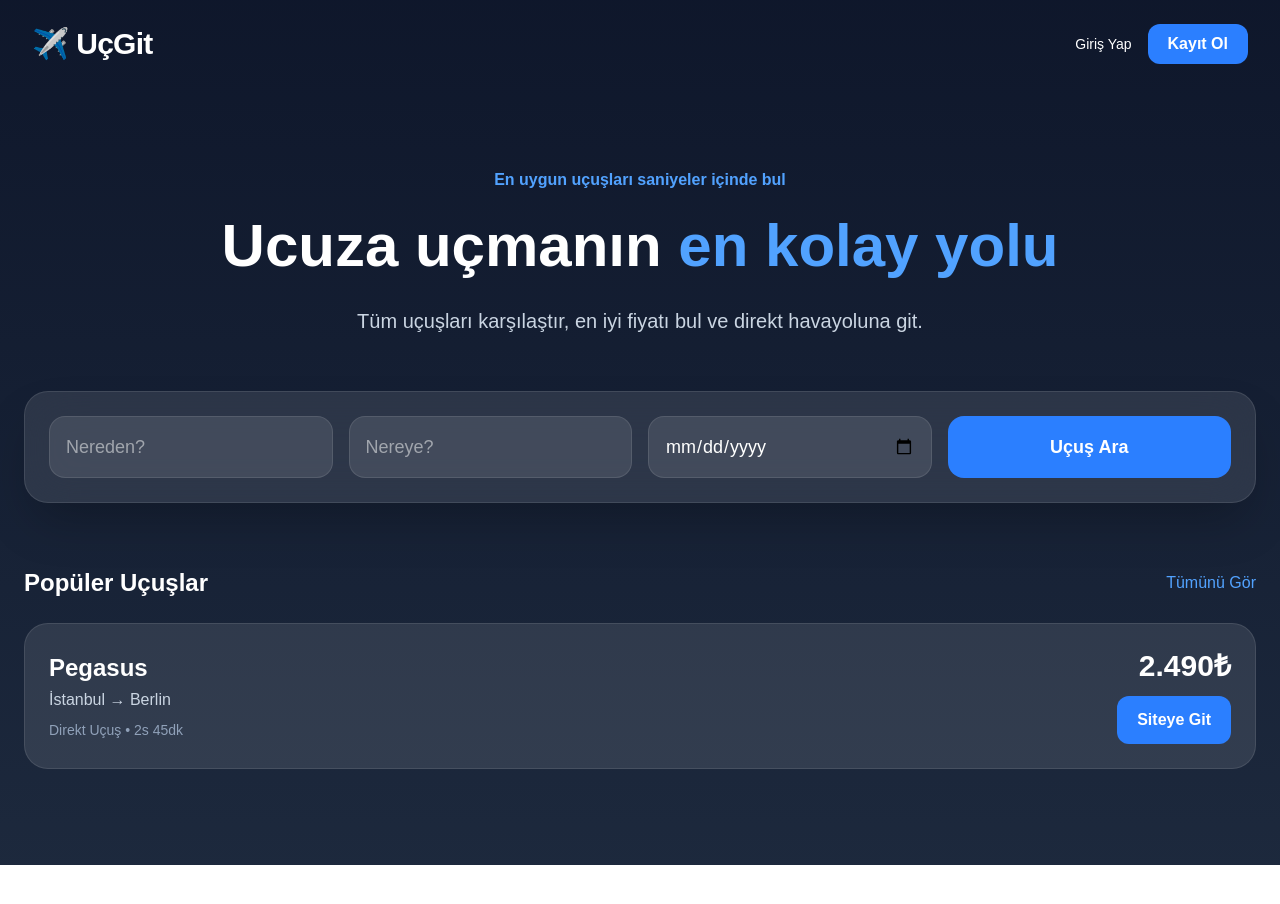
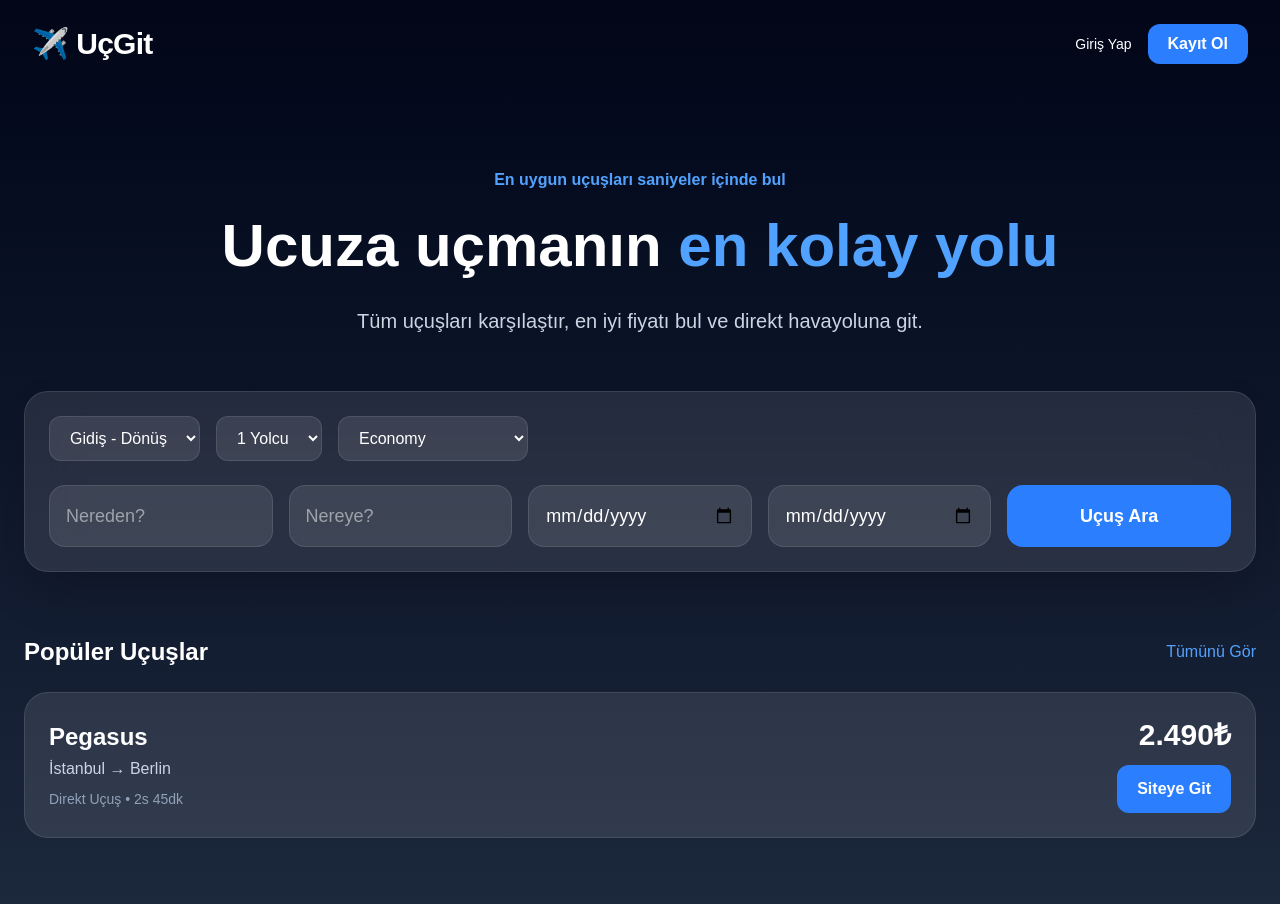
Before and after one commit to melihizzet/flight-platform, a Next.js app: page / in a window 1280 px wide. Shown: the top 904 px of the page. Before the commit the page ends 865 px from the top, so only its background shows below. Built offline with nearby package versions, Linux system fonts and the light colour scheme.

Commit message:
advanced flight search ui

```diff
--- a/app/page.tsx
+++ b/app/page.tsx
@@ -27,20 +27,42 @@ const airports = [
     city: "Paris",
     country: "France",
   },
+  {
+    code: "LHR",
+    name: "Heathrow",
+    city: "London",
+    country: "United Kingdom",
+  },
 ];
 
 export default function Home() {
+
+  const [tripType, setTripType] = useState("roundtrip");
+
   const [fromAirport, setFromAirport] = useState("");
-  const [showDropdown, setShowDropdown] = useState(false);
+  const [toAirport, setToAirport] = useState("");
 
-  const filteredAirports = airports.filter((airport) =>
+  const [fromOpen, setFromOpen] = useState(false);
+  const [toOpen, setToOpen] = useState(false);
+
+  const [passengers, setPassengers] = useState(1);
+
+  const [cabin, setCabin] = useState("Economy");
+
+  const filteredFrom = airports.filter((airport) =>
     airport.code.toLowerCase().includes(fromAirport.toLowerCase()) ||
     airport.name.toLowerCase().includes(fromAirport.toLowerCase()) ||
     airport.city.toLowerCase().includes(fromAirport.toLowerCase())
   );
 
+  const filteredTo = airports.filter((airport) =>
+    airport.code.toLowerCase().includes(toAirport.toLowerCase()) ||
+    airport.name.toLowerCase().includes(toAirport.toLowerCase()) ||
+    airport.city.toLowerCase().includes(toAirport.toLowerCase())
+  );
+
   return (
-    <main className="min-h-screen bg-gradient-to-b from-slate-900 to-slate-800 text-white">
+    <main className="min-h-screen bg-gradient-to-b from-slate-950 via-slate-900 to-slate-800 text-white">
 
       {/* Navbar */}
       <nav className="flex items-center justify-between px-8 py-6 max-w-7xl mx-auto">
@@ -72,7 +94,7 @@ export default function Home() {
             En uygun uçuşları saniyeler içinde bul
           </p>
 
-          <h2 className="text-6xl font-bold leading-tight max-w-4xl mx-auto">
+          <h2 className="text-6xl font-bold leading-tight max-w-5xl mx-auto">
             Ucuza uçmanın
             <span className="text-blue-400"> en kolay yolu</span>
           </h2>
@@ -83,38 +105,74 @@ export default function Home() {
 
         </div>
 
-        {/* Search Box */}
-        <div className="bg-white/10 backdrop-blur-xl border border-white/10 rounded-3xl p-6 mt-14 shadow-2xl overflow-visible">
+        {/* Search */}
+        <div className="bg-white/10 backdrop-blur-xl border border-white/10 rounded-3xl p-6 mt-14 shadow-2xl">
 
-          <div className="grid md:grid-cols-4 gap-4 relative">
+          {/* Top Controls */}
+          <div className="flex flex-wrap gap-4 mb-6">
 
-            {/* Nereden */}
+            <select
+              value={tripType}
+              onChange={(e) => setTripType(e.target.value)}
+              className="bg-white/10 border border-white/10 rounded-xl px-4 py-3 outline-none"
+            >
+              <option value="roundtrip">Gidiş - Dönüş</option>
+              <option value="oneway">Tek Yön</option>
+            </select>
+
+            <select
+              value={passengers}
+              onChange={(e) => setPassengers(Number(e.target.value))}
+              className="bg-white/10 border border-white/10 rounded-xl px-4 py-3 outline-none"
+            >
+              <option value={1}>1 Yolcu</option>
+              <option value={2}>2 Yolcu</option>
+              <option value={3}>3 Yolcu</option>
+              <option value={4}>4 Yolcu</option>
+            </select>
+
+            <select
+              value={cabin}
+              onChange={(e) => setCabin(e.target.value)}
+              className="bg-white/10 border border-white/10 rounded-xl px-4 py-3 outline-none"
+            >
+              <option>Economy</option>
+              <option>Premium Economy</option>
+              <option>Business</option>
+              <option>First Class</option>
+            </select>
+
+          </div>
+
+          {/* Main Search */}
+          <div className="grid lg:grid-cols-5 gap-4">
+
+            {/* From */}
             <div className="relative">
 
               <input
                 type="text"
                 value={fromAirport}
                 placeholder="Nereden?"
-                onFocus={() => setShowDropdown(true)}
+                onFocus={() => setFromOpen(true)}
                 onChange={(e) => {
                   setFromAirport(e.target.value);
-                  setShowDropdown(true);
+                  setFromOpen(true);
                 }}
                 className="bg-white/10 border border-white/10 rounded-2xl p-4 text-lg outline-none w-full"
               />
 
-              {showDropdown && fromAirport.length > 0 && (
+              {fromOpen && fromAirport.length > 0 && (
                 <div className="absolute top-20 left-0 w-full bg-slate-800 border border-white/10 rounded-2xl overflow-hidden z-50">
 
-                  {filteredAirports.map((airport) => (
+                  {filteredFrom.map((airport) => (
                     <div
                       key={airport.code}
                       onClick={() => {
                         setFromAirport(
                           `${airport.code} - ${airport.name}`
                         );
-
-                        setShowDropdown(false);
+                        setFromOpen(false);
                       }}
                       className="p-4 hover:bg-slate-700 cursor-pointer border-b border-white/5"
                     >
@@ -135,20 +193,71 @@ export default function Home() {
 
             </div>
 
-            {/* Nereye */}
-            <input
-              type="text"
-              placeholder="Nereye?"
-              className="bg-white/10 border border-white/10 rounded-2xl p-4 text-lg outline-none"
-            />
+            {/* To */}
+            <div className="relative">
 
-            {/* Tarih */}
+              <input
+                type="text"
+                value={toAirport}
+                placeholder="Nereye?"
+                onFocus={() => setToOpen(true)}
+                onChange={(e) => {
+                  setToAirport(e.target.value);
+                  setToOpen(true);
+                }}
+                className="bg-white/10 border border-white/10 rounded-2xl p-4 text-lg outline-none w-full"
+              />
+
+              {toOpen && toAirport.length > 0 && (
+                <div className="absolute top-20 left-0 w-full bg-slate-800 border border-white/10 rounded-2xl overflow-hidden z-50">
+
+                  {filteredTo.map((airport) => (
+                    <div
+                      key={airport.code}
+                      onClick={() => {
+                        setToAirport(
+                          `${airport.code} - ${airport.name}`
+                        );
+                        setToOpen(false);
+                      }}
+                      className="p-4 hover:bg-slate-700 cursor-pointer border-b border-white/5"
+                    >
+
+                      <div className="font-semibold">
+                        {airport.code} - {airport.name}
+                      </div>
+
+                      <div className="text-sm text-slate-400">
+                        {airport.city}, {airport.country}
+                      </div>
+
+                    </div>
+                  ))}
+
+                </div>
+              )}
+
+            </div>
+
+            {/* Departure */}
             <input
               type="date"
               className="bg-white/10 border border-white/10 rounded-2xl p-4 text-lg outline-none"
             />
 
-            {/* Buton */}
+            {/* Return */}
+            {tripType === "roundtrip" ? (
+              <input
+                type="date"
+                className="bg-white/10 border border-white/10 rounded-2xl p-4 text-lg outline-none"
+              />
+            ) : (
+              <div className="bg-white/5 border border-white/5 rounded-2xl p-4 flex items-center text-slate-500">
+                Dönüş yok
+              </div>
+            )}
+
+            {/* Button */}
             <button className="bg-blue-500 hover:bg-blue-600 transition rounded-2xl p-4 text-lg font-bold">
               Uçuş Ara
             </button>
@@ -157,7 +266,7 @@ export default function Home() {
 
         </div>
 
-        {/* Popular Flights */}
+        {/* Popular */}
         <div className="mt-16">
 
           <div className="flex items-center justify-between mb-6">
```
